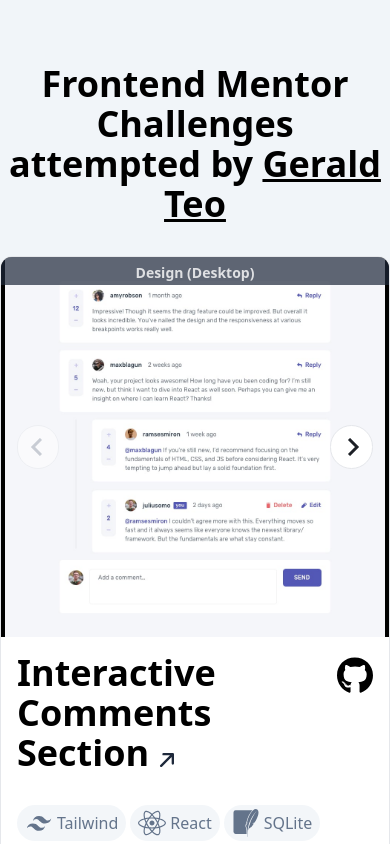
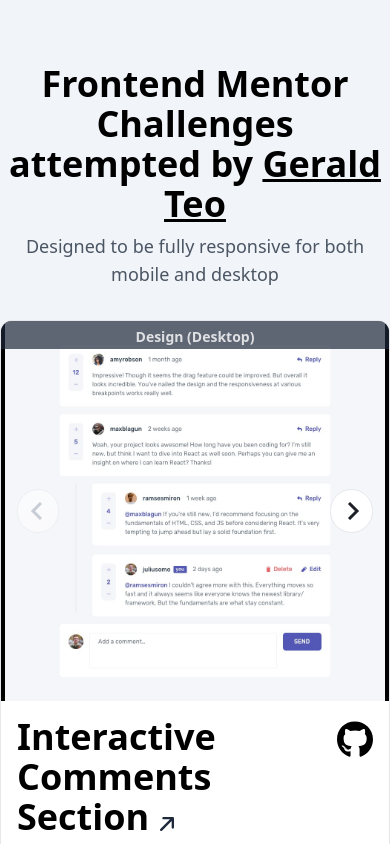
Before and after one commit to jialatteo/frontend-mentor-react-tailwind, a Next.js app: page / in a window 390 px wide. Shown: the top 844 px of the page. Built offline with nearby package versions, Linux system fonts and the light colour scheme.

Commit message:
Add text to show that challenges are responsive

```diff
--- a/src/app/page.js
+++ b/src/app/page.js
@@ -14,6 +14,9 @@
         >
           Gerald Teo
         </a>
+        <span className="mt-2 block text-lg font-normal text-gray-600">
+          Designed to be fully responsive for both mobile and desktop
+        </span>
       </p>
       <div className="grid grid-cols-1 gap-8 lg:grid-cols-2 2xl:grid-cols-3">
         <Card
```
